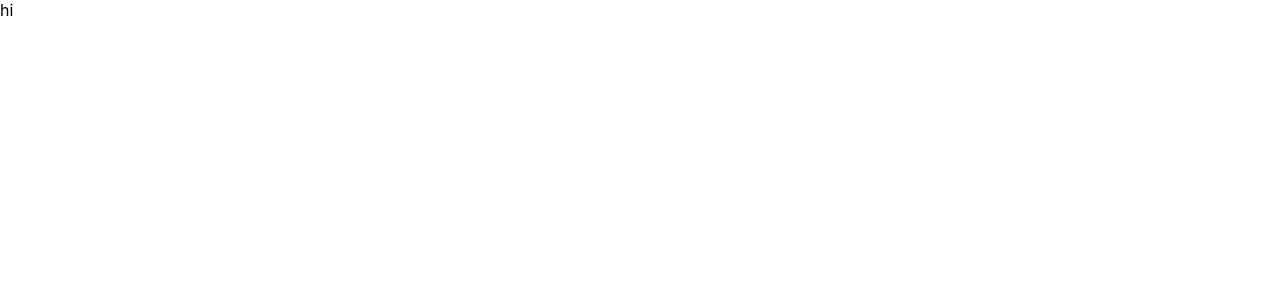
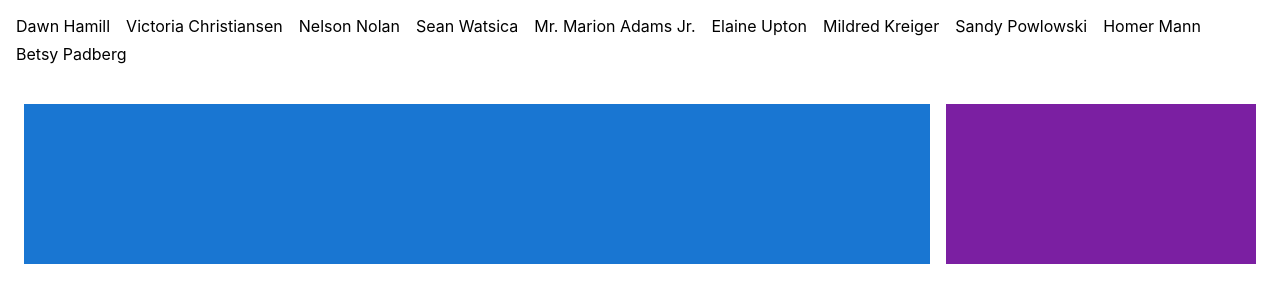
Before and after one commit to cagosto/css-tips, a React (Create React App) app: page / in a window 1280 px wide. Shown: the top 302 px of the page. Built offline with nearby package versions, Linux system fonts and the light colour scheme.

Commit message:
flex layout

```diff
--- a/package.json
+++ b/package.json
@@ -5,14 +5,17 @@
   "dependencies": {
     "@emotion/react": "^11.10.5",
     "@emotion/styled": "^11.10.5",
+    "@faker-js/faker": "^7.6.0",
     "@mui/material": "^5.11.1",
     "@testing-library/jest-dom": "^5.16.5",
     "@testing-library/react": "^13.4.0",
     "@testing-library/user-event": "^13.5.0",
     "@types/jest": "^27.5.2",
+    "@types/lodash": "^4.14.191",
     "@types/node": "^16.18.10",
     "@types/react": "^18.0.26",
     "@types/react-dom": "^18.0.9",
+    "lodash": "^4.17.21",
     "react": "^18.2.0",
     "react-dom": "^18.2.0",
     "react-router-dom": "^6.6.0",
--- a/src/App.tsx
+++ b/src/App.tsx
@@ -1,13 +1,28 @@
+import { createTheme, ThemeProvider } from '@mui/material';
 import { Route, BrowserRouter as Router, Routes } from 'react-router-dom';
 import FlexBoxLayouts from './layouts';
 
 function App() {
+  const theme = createTheme({
+    breakpoints: {
+      values: {
+        xs: 0,
+        sm: 600,
+        md: 900,
+
+        lg: 1200,
+        xl: 1600,
+      },
+    },
+  });
   return (
-    <Router>
-      <Routes>
-        <Route index element={<FlexBoxLayouts />} />
-      </Routes>
-    </Router>
+    <ThemeProvider theme={theme}>
+      <Router>
+        <Routes>
+          <Route index element={<FlexBoxLayouts />} />
+        </Routes>
+      </Router>
+    </ThemeProvider>
   );
 }
 
--- a/src/layouts/index.tsx
+++ b/src/layouts/index.tsx
@@ -1,5 +1,51 @@
-import { Stack } from '@mui/material';
+import { Box, Stack, Theme, useMediaQuery } from '@mui/material';
+import { faker } from '@faker-js/faker';
+import { times } from 'lodash';
 
 export default function FlexBoxLayouts() {
-  return <Stack>hi</Stack>;
+  const boxes = times(10);
+  const mdBP = useMediaQuery((theme: Theme) => theme.breakpoints.up('sm'));
+
+  return (
+    <Box>
+      <Stack
+        direction="row"
+        columnGap={2}
+        rowGap={1}
+        flexWrap="wrap"
+        sx={{ p: 2 }}
+      >
+        {boxes.map((v) => (
+          <Box key={v}>{faker.name.fullName()}</Box>
+        ))}
+      </Stack>
+      <Stack direction={!mdBP ? 'column' : 'row'} columnGap={2} sx={{ p: 3 }}>
+        <Box
+          sx={{
+            background: (theme) => theme.palette.primary.main,
+            p: 10,
+            flex: 1,
+            order: {
+              sm: 1,
+              md: 0,
+            },
+          }}
+        />
+        <Box
+          sx={{
+            background: (theme) => theme.palette.secondary.dark,
+            p: 10,
+            flexBasis: {
+              xs: 1,
+              md: 150,
+            },
+            order: {
+              sm: 0,
+              md: 1,
+            },
+          }}
+        />
+      </Stack>
+    </Box>
+  );
 }
```
Also changed, not shown: 1 other file (tests, documents, lock files or other folders).
